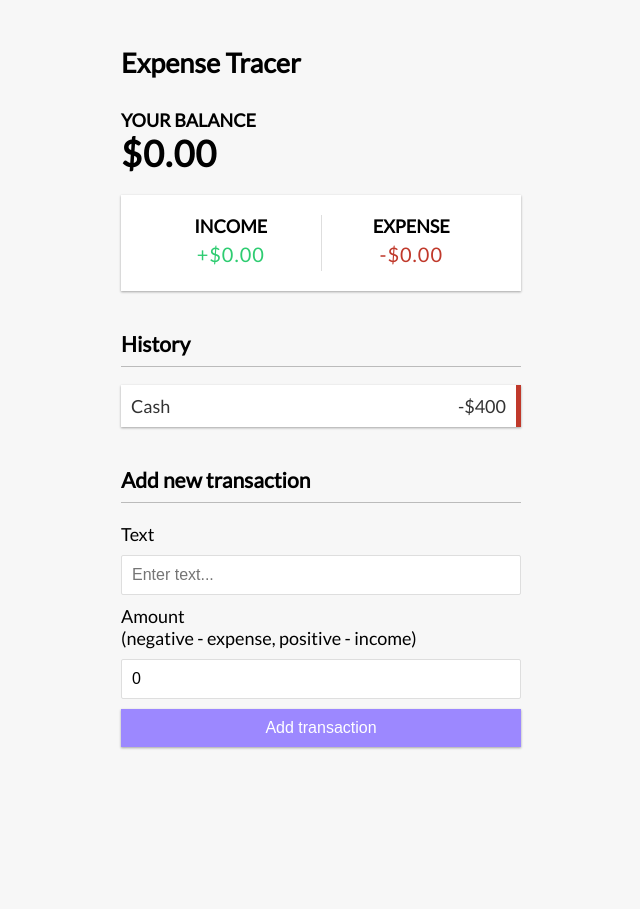
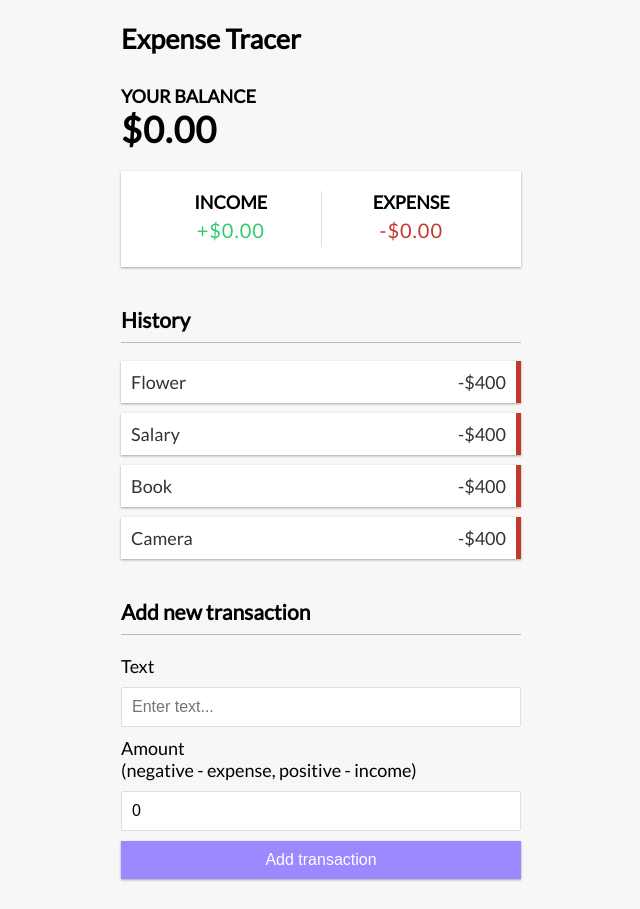
Before and after one commit to jls777/expense-tracker, a React (Vite) app: page / in a window 1280 px wide. Shown: the whole page, without its empty margins (319-959 px from the left). Before the commit the page ends 800 px from the top, so only its background shows below. Built offline with nearby package versions, Linux system fonts and the light colour scheme.

Commit message:
created transaction component

```diff
--- a/src/App.jsx
+++ b/src/App.jsx
@@ -5,7 +5,7 @@
 import { TransactionList } from './components/TransactionList'
 import { AddTransaction } from './components/AddTransaction'
 
-import { GlobalProvider } from './components/context/globalState'
+import { GlobalProvider } from "./context/GlobalState"
 
 function App() {
 
--- /dev/null
+++ b/src/components/Transaction.jsx
@@ -0,0 +1,9 @@
+import React from "react";
+
+export const Transaction = ({ transaction }) => {
+  return (
+    <li className="minus">
+      {transaction.text} <span>-$400</span><button className="delete-btn">x</button>
+    </li>
+  )
+}
--- a/src/components/TransactionList.jsx
+++ b/src/components/TransactionList.jsx
@@ -1,13 +1,15 @@
-import React from "react";
+import React, { useContext } from "react";
+import { GlobalContext } from "../context/GlobalState";
+import { Transaction } from "./Transaction";
 
 export const TransactionList = () => {
+  const { transaction } = useContext(GlobalContext);
+
   return (
     <>
       <h3>History</h3>
       <ul className="list">
-        <li className="minus">
-          Cash <span>-$400</span><button className="delete-btn">x</button>
-        </li>
+        {transaction.map(transaction => (<Transaction key={transaction.id} transaction={transaction}/>))}
       </ul>
     </>
   )
```
Also changed, not shown: src/context/AppReducer.jsx (renamed from src/components/context/AppReducer.jsx), src/context/GlobalState.jsx (renamed from src/components/context/globalState.jsx).
